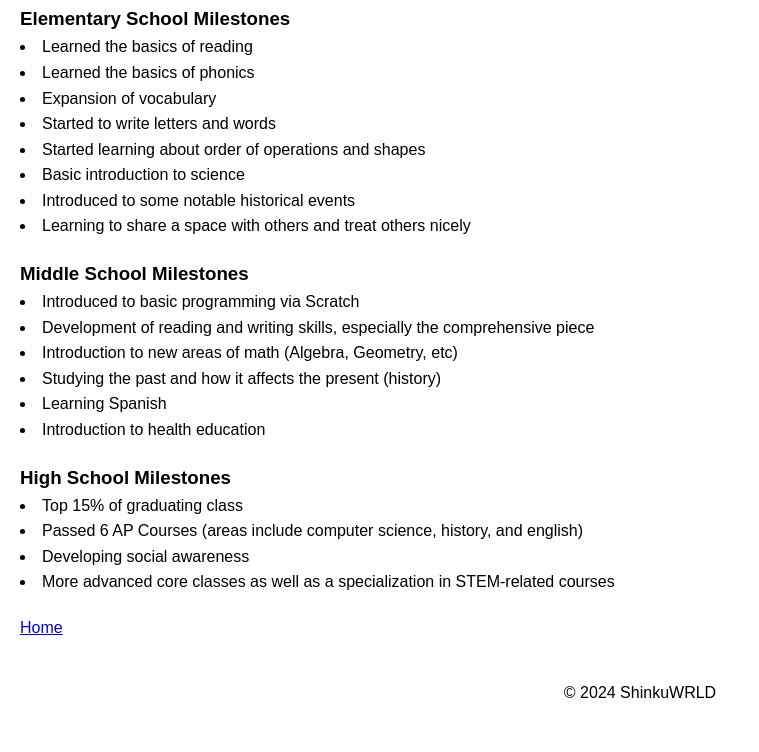
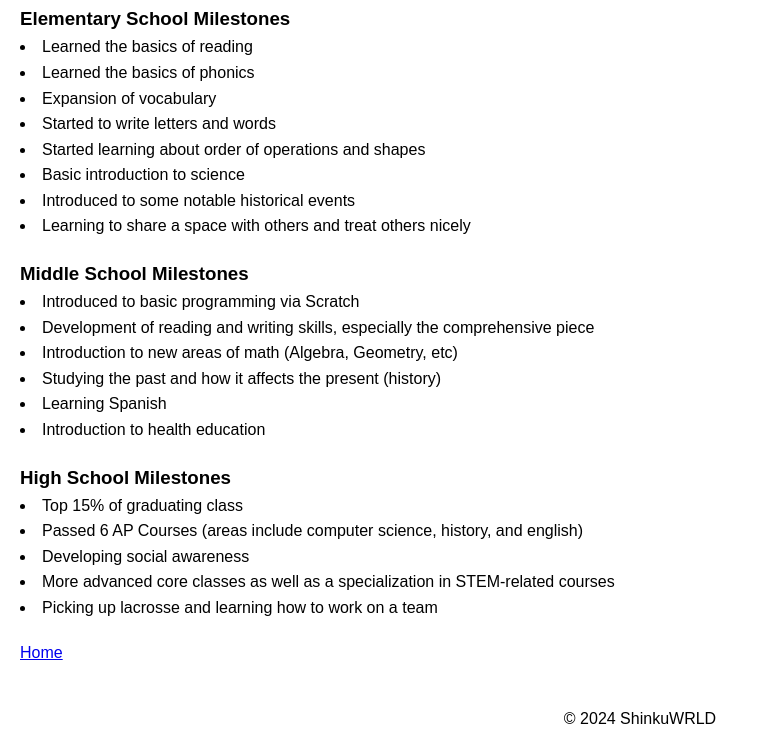
Before and after one commit to ShinkuWRLD/literacyProfile, a plain HTML site: page sections/milestones.html in a window 1280 px wide. Shown: the part 74-826 px from the top of the page, without its empty margins (0-759 px from the left). Before the commit the page ends 800 px from the top, so only its background shows below. Drawn offline with Linux system fonts and the light colour scheme; files that its build step writes are made by us from their sources.

Commit message:
updated milestones

```diff
--- a/sections/milestones.html
+++ b/sections/milestones.html
@@ -51,6 +51,9 @@
           More advanced core classes as well as a specialization in STEM-related
           courses
         </li>
+        <li>
+          Picking up lacrosse and learning how to work on a team
+        </li>
       </section>
       <a href="/index.html" target="_self">Home</a>
     </main>
```
